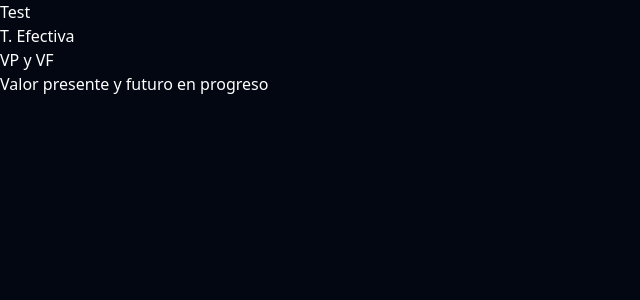
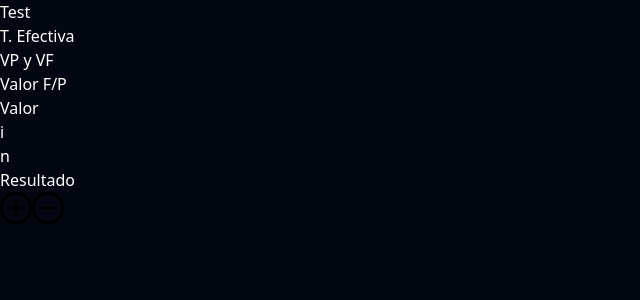
Before and after one commit to huparelaa/calculos-economia, a React (Vite) app in the folder frontend/: page /valor in a window 1280 px wide. Shown: the top 300 px of the page, without its empty margins (0-640 px from the left). Built offline with nearby package versions, Linux system fonts and the light colour scheme.

Commit message:
✨Input for future and present values added

```diff
--- /dev/null
+++ b/frontend/src/components/FormValores.jsx
@@ -0,0 +1,61 @@
+import React, { useState } from "react";
+import Check from "../icons/Check";
+
+function FormValores({ setListaDeValores, listaDeValores,setMostrarFormulario, tipo }) {
+  const [valorFP, setValorFP] = useState("VF");
+  const [cantidadValor, setCantidadValor] = useState(0);
+  const [tasaEfectiva, setTasaEfectiva] = useState(0);
+  const [periodo, setPeriodo] = useState(0);
+  const handleSubmit = (event) => {
+    event.preventDefault();
+    setListaDeValores([
+      ...listaDeValores,
+      {
+        valorFP,
+        cantidadValor,
+        tasaEfectiva,
+        periodo,
+        tipo
+      },
+    ]);
+    setMostrarFormulario(false);
+  };
+
+  return (
+    <form
+      className="flex flex-row bg-slate-800 p-2 items-center w-full justify-between"
+      onSubmit={handleSubmit}
+    >
+      <select
+        className="mr-2 p-2"
+        onChange={(event) => setValorFP(event.target.value)}
+      >
+        <option value="VF">VF</option>
+        <option value="VP">VP</option>
+      </select>
+      <input
+        type="number"
+        placeholder={valorFP === "VF" ? "Valor presente" : "Valor futuro"}
+        onChange={(e) => setCantidadValor(e.target.value)}
+        className="mr-2"
+      />
+      <input
+        type="number"
+        placeholder="Tasa efectiva (i)"
+        className="mr-2"
+        onChange={(e) => setTasaEfectiva(e.target.value)}
+      />
+      <input
+        type="number"
+        placeholder="n"
+        className="mr-2"
+        onChange={(e) => setPeriodo(e.target.value)}
+      />
+      <button className="w-6 h-6" type="submit">
+        <Check />
+      </button>
+    </form>
+  );
+}
+
+export default FormValores;
--- a/frontend/src/components/ListaDespegable.jsx
+++ b/frontend/src/components/ListaDespegable.jsx
@@ -6,7 +6,7 @@ function ListaDespegable({ opciones, selectedOption, setSelectedOption }) {
   };
   return (
     <div>
-      <select value={selectedOption} onChange={handleSelectChange} className="bg-slate-700 p-2 my-2">
+      <select value={selectedOption} onChange={handleSelectChange} className="my-2">
         <option value="">Selecciona una opción...</option>
         {Object.keys(opciones).map((opcion) => (
           <option key={opcion} value={opcion}>
--- /dev/null
+++ b/frontend/src/icons/Check.jsx
@@ -0,0 +1,21 @@
+import React from "react";
+
+function Check() {
+  return (
+    <svg
+      height="26"
+      width="26"
+      xmlns="http://www.w3.org/2000/svg"
+      fillRule="evenodd"
+      clipRule="evenodd"
+      className="fill-green-500 hover:fill-green-700 m-auto"
+    >
+      <path
+        d="M12 0c6.623 0 12 5.377 12 12s-5.377 12-12 12-12-5.377-12-12 5.377-12 12-12zm0 1c6.071 0 11 4.929 11 11s-4.929 11-11 11-11-4.929-11-11 4.929-11 11-11zm7 7.457l-9.005 9.565-4.995-5.865.761-.649 4.271 5.016 8.24-8.752.728.685"
+        strokeWidth="2"
+      />
+    </svg>
+  );
+}
+
+export default Check;
--- /dev/null
+++ b/frontend/src/icons/Minus.jsx
@@ -0,0 +1,18 @@
+import React from "react";
+
+function Minus() {
+  return (
+    <svg
+      xmlns="http://www.w3.org/2000/svg"
+      width="32"
+      height="32"
+      viewBox="0 0 24 24"
+      className="fill-red-500 hover:fill-red-700"
+
+    >
+      <path d="M12 2c5.514 0 10 4.486 10 10s-4.486 10-10 10-10-4.486-10-10 4.486-10 10-10zm0-2c-6.627 0-12 5.373-12 12s5.373 12 12 12 12-5.373 12-12-5.373-12-12-12zm6 13h-12v-2h12v2z" />
+    </svg>
+  );
+}
+
+export default Minus;
--- /dev/null
+++ b/frontend/src/icons/Plus.jsx
@@ -0,0 +1,19 @@
+import React from "react";
+
+function Plus() {
+  return (
+    <div>
+      <svg
+        xmlns="http://www.w3.org/2000/svg"
+        width="32"
+        height="32"
+        viewBox="0 0 24 24"
+        className="fill-green-500 hover:fill-green-700"
+      >
+        <path d="M12 2c5.514 0 10 4.486 10 10s-4.486 10-10 10-10-4.486-10-10 4.486-10 10-10zm0-2c-6.627 0-12 5.373-12 12s5.373 12 12 12 12-5.373 12-12-5.373-12-12-12zm6 13h-5v5h-2v-5h-5v-2h5v-5h2v5h5v2z" />
+      </svg>
+    </div>
+  );
+}
+
+export default Plus;
--- a/frontend/src/index.css
+++ b/frontend/src/index.css
@@ -2,10 +2,21 @@
 @tailwind components;
 @tailwind utilities;
 
-:root{
+:root {
     background-color: #030712;
     color: white;
 }
-input{
-    color:#000;
+
+input {
+    color: #fff;
+    --tw-bg-opacity: 1;
+    background-color: rgb(15 23 42 / var(--tw-bg-opacity));
+    outline: none;
+    padding: 8px;
 }
+
+select {
+    --tw-bg-opacity: 1;
+    background-color: rgb(15 23 42 / var(--tw-bg-opacity));
+    padding: 10px;
+}
--- a/frontend/src/pages/Conversor.jsx
+++ b/frontend/src/pages/Conversor.jsx
@@ -38,7 +38,7 @@ function Conversor() {
         type="number"
         value={valor}
         onChange={(event) => setValor(event.target.value)}
-        className="bg-slate-700 p-2 my-2 text-white"
+        className="my-2"
       />
       <div className="flex flex-row">
         <ListaDespegable
--- a/frontend/src/pages/Valor.jsx
+++ b/frontend/src/pages/Valor.jsx
@@ -1,11 +1,71 @@
-import React from 'react'
+import React, { useState } from "react";
+import Plus from "../icons/Plus";
+import Minus from "../icons/Minus";
+import FormValores from "../components/FormValores";
 
 function Valor() {
+  const [listaDeValores, setListaDeValores] = useState([
+    {
+      valorFP: "Valor F/P",
+      cantidadValor: "Valor",
+      tasaEfectiva: "i",
+      periodo: "n",
+      result: "Resultado",
+      tipo:null
+    },
+  ]);
+  const [mostrarFormulario, setMostrarFormulario] = useState(false);
+  const [ingreso, setIngreso] = useState(null);
+
   return (
-    <div>
-      Valor presente y futuro en progreso
-    </div>
-  )
+    <>
+      {listaDeValores.map((valor) => (
+        <div
+          className={`flex flex-row p-2 m-1 items-center w-full justify-between ${
+            valor.tipo === "ingreso"
+              ? "bg-green-950"
+              : valor.tipo === "egreso"
+              ? "bg-red-950"
+              : ""
+          }`}
+        >
+          <p>{valor.valorFP}</p>
+          <p>{valor.cantidadValor}</p>
+          <p>{valor.tasaEfectiva}</p>
+          <p>{valor.periodo}</p>
+          <p>{valor.result}</p>
+        </div>
+      ))}
+      <div className="flex flex-col mt-3 items-center">
+        {mostrarFormulario && (
+          <FormValores
+            setListaDeValores={setListaDeValores}
+            listaDeValores={listaDeValores}
+            setMostrarFormulario={setMostrarFormulario}
+            tipo={ingreso}
+          />
+        )}
+        <div className="flex gap-2">
+          <button
+            onClick={() => {
+              setMostrarFormulario(true);
+              setIngreso("ingreso");
+            }}
+          >
+            <Plus />
+          </button>
+          <button
+            onClick={() => {
+              setMostrarFormulario(true);
+              setIngreso("egreso");
+            }}
+          >
+            <Minus />
+          </button>
+        </div>
+      </div>
+    </>
+  );
 }
 
-export default Valor
+export default Valor;
```
